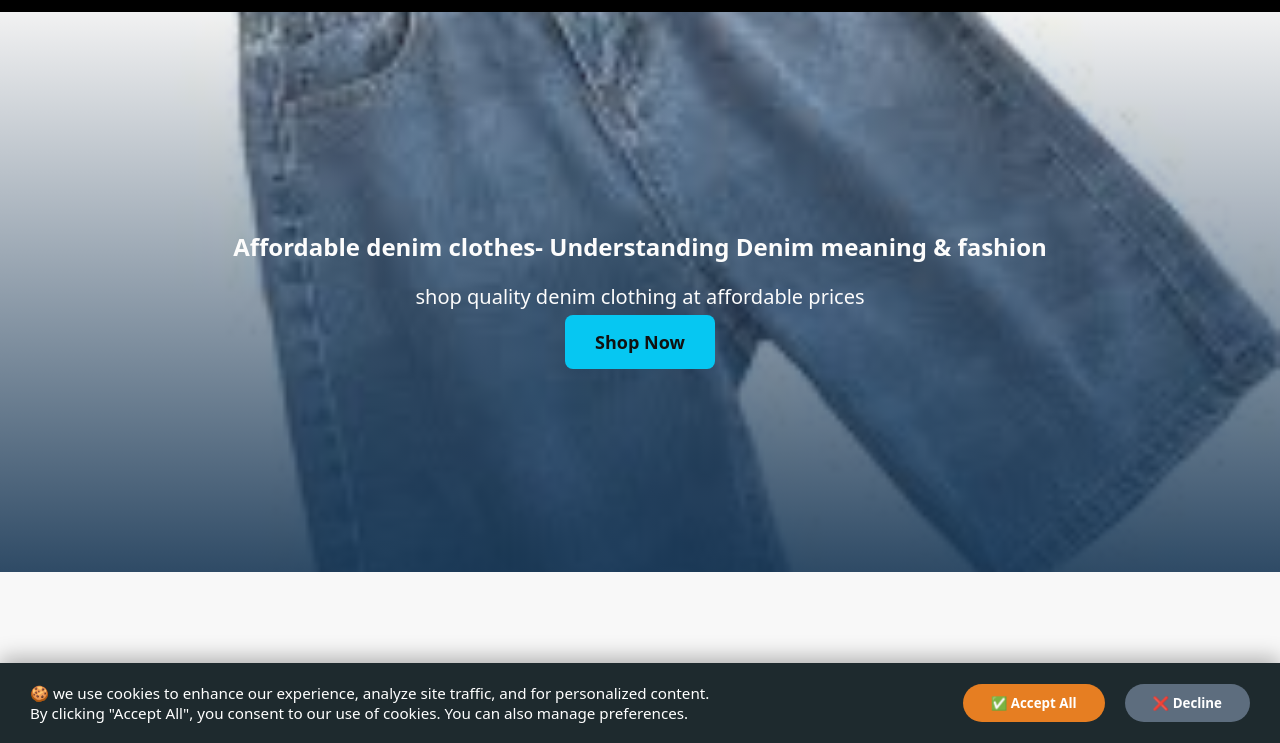
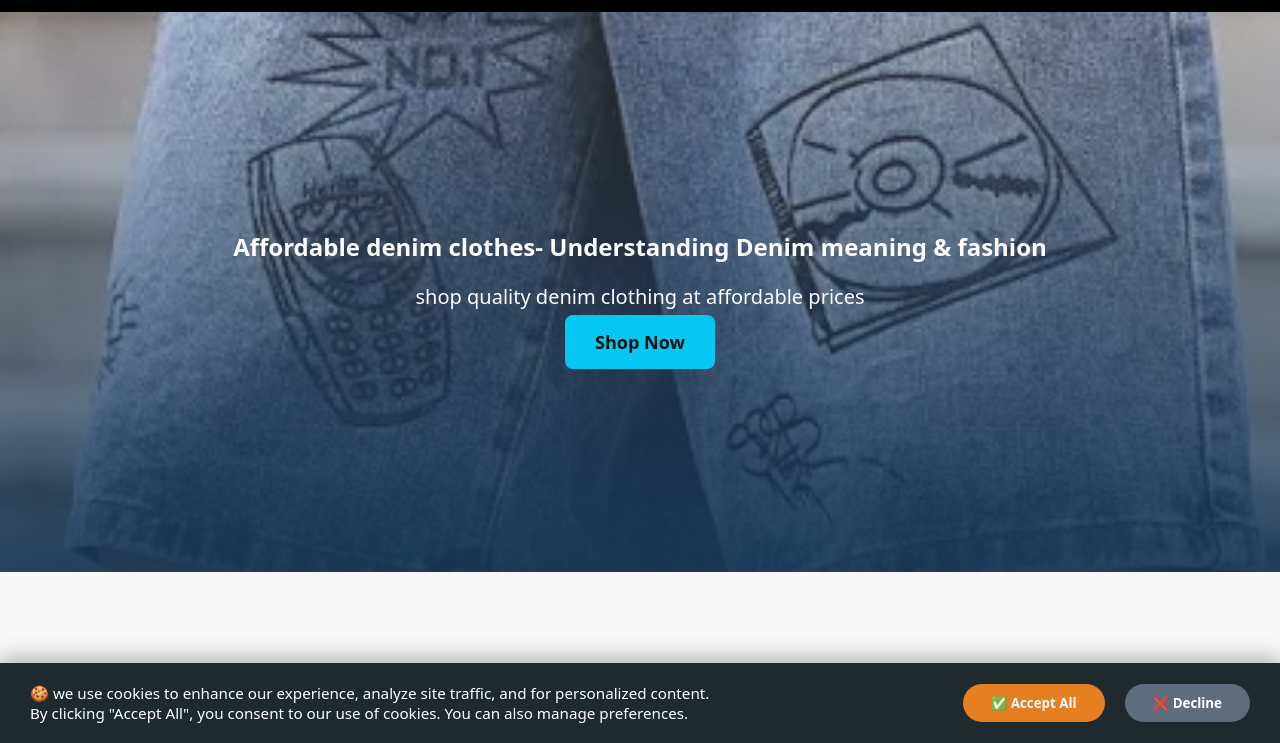
Before and after one commit to culture1234/CULTURESJEANS, a plain HTML site: page index.html in a window 1280 px wide. Shown: the part 57-800 px from the top of the page. Drawn offline with Linux system fonts and the light colour scheme; a script that the page names is missing.

Commit message:
Update style.css

```diff
--- a/style.css
+++ b/style.css
@@ -62,7 +62,7 @@ nav a {
   /* the hero style */
 
   .hero {
-   background:linear-gradient(rgba(187, 187, 189, 0.2),rgba(24, 55, 85, 0.9)) ,url('images/b3.jpeg') center/cover no-repeat;
+   background:linear-gradient(rgba(187, 187, 189, 0.2),rgba(24, 55, 85, 0.9)) ,url('images/s1.webp') center/cover no-repeat;
    height: 70vh;
    display: flex;
    align-items:center;
```
